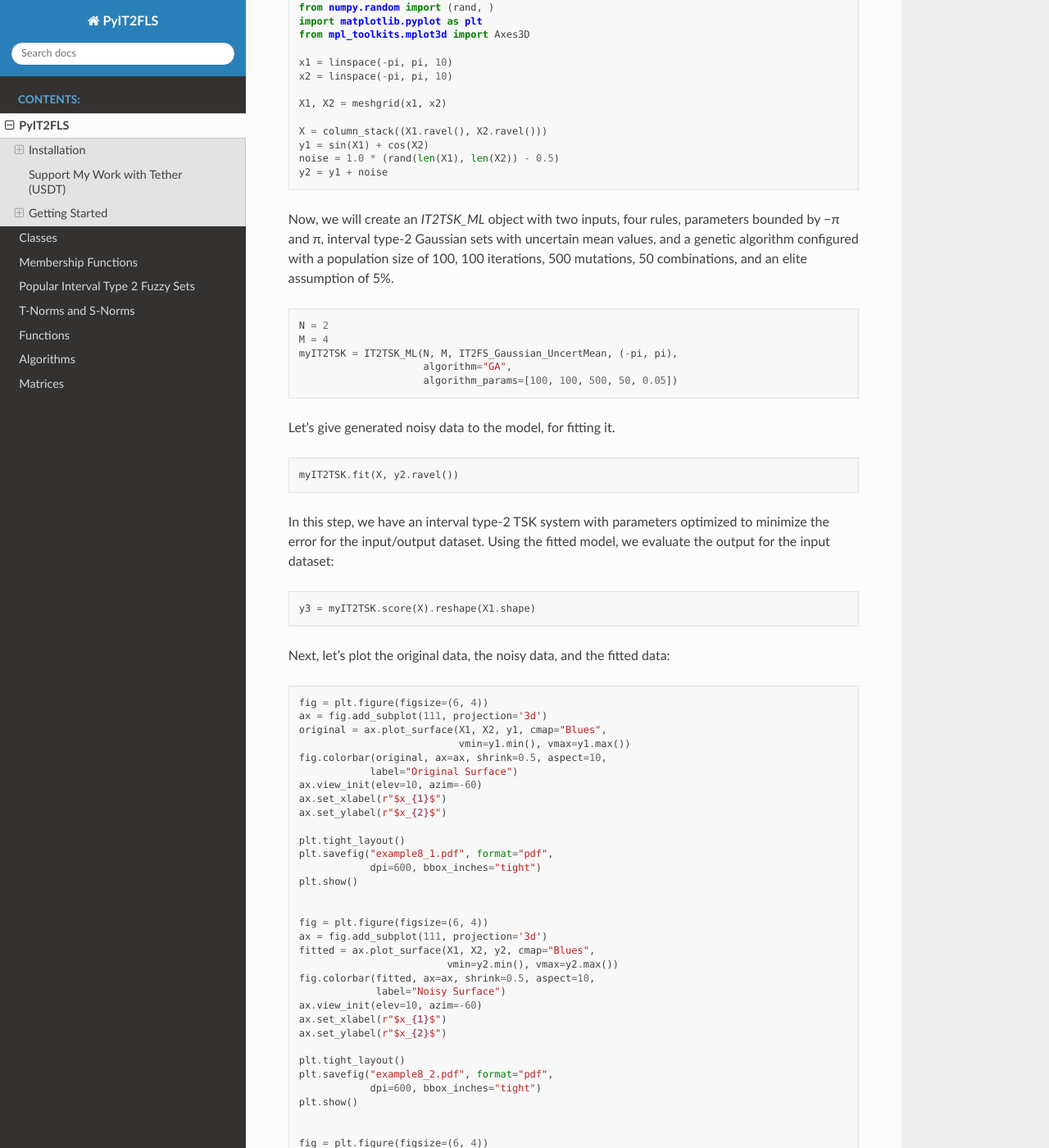
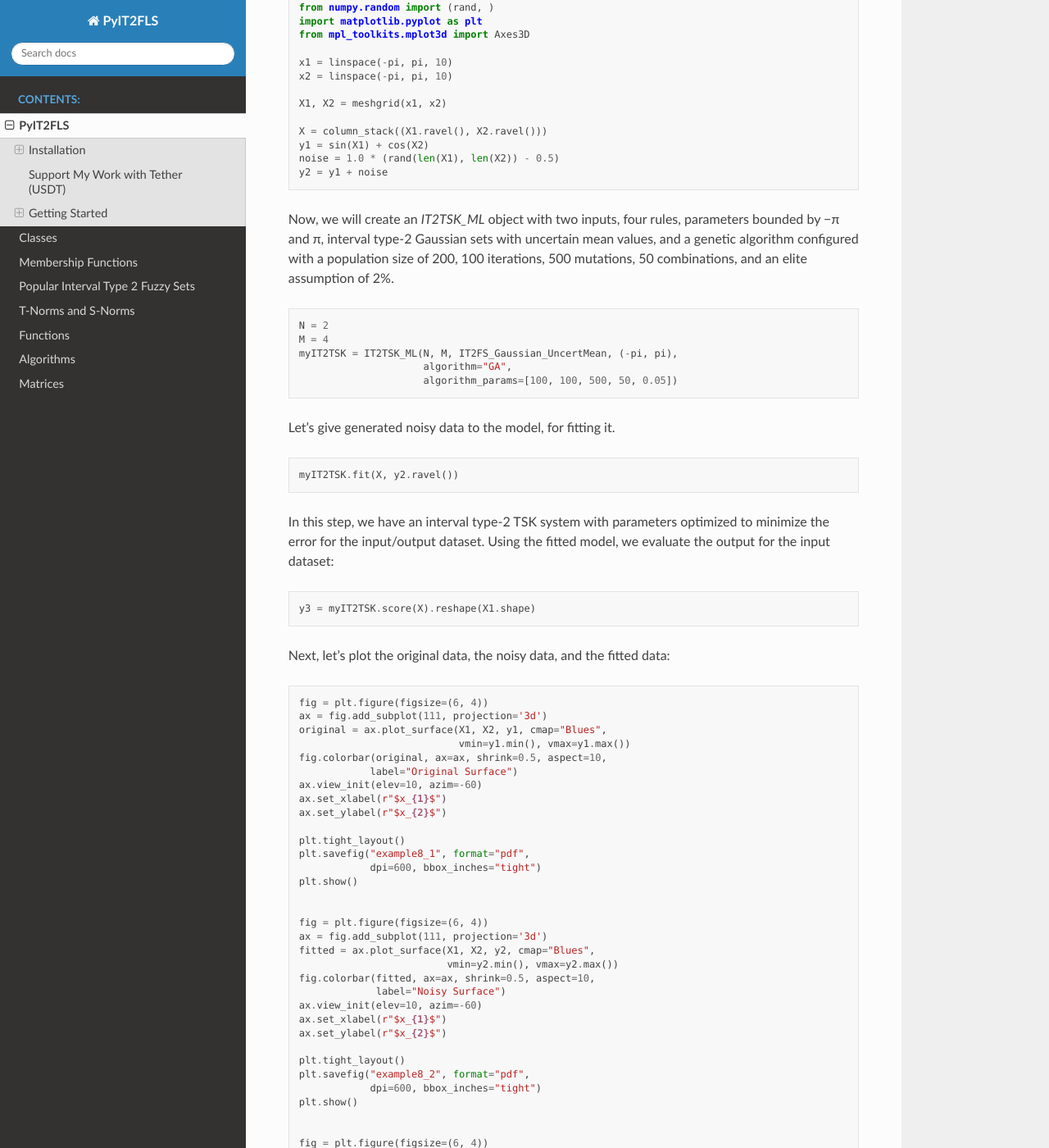
Before and after one commit to Haghrah/PyIT2FLS, a Sphinx documentation site: the page built from docs/_generated/pyit2fls.rst, in a window 1280 px wide and 1400 px high, scrolled down 18539 px. Shown: the whole window at 82% size. Built offline with Sphinx 7.4.7 and the Read the Docs theme 3.1.0, drawn with Linux system fonts in a browser that asks for light colours; some of the changed text lies outside the part shown.

Commit message:
Examples provided by documentations ...

```diff
--- a/docs/_generated/pyit2fls.rst
+++ b/docs/_generated/pyit2fls.rst
@@ -810,8 +810,8 @@ resemble the original mathematical model.
 
 Now, we will create an *IT2TSK_ML* object with two inputs, four rules, parameters bounded by −π
 and π, interval type-2 Gaussian sets with uncertain mean values, and a genetic algorithm configured
-with a population size of 100, 100 iterations, 500 mutations, 50 combinations, and an elite
-assumption of 5%.
+with a population size of 200, 100 iterations, 500 mutations, 50 combinations, and an elite
+assumption of 2%.
 
 .. code-block:: python
 
@@ -850,7 +850,7 @@ Next, let’s plot the original data, the noisy data, and the fitted data:
     ax.set_ylabel(r"$x_{2}$")
 
     plt.tight_layout()
-    plt.savefig("example8_1.pdf", format="pdf",
+    plt.savefig("example8_1", format="pdf",
                 dpi=600, bbox_inches="tight")
     plt.show()
 
@@ -866,7 +866,7 @@ Next, let’s plot the original data, the noisy data, and the fitted data:
     ax.set_ylabel(r"$x_{2}$")
 
     plt.tight_layout()
-    plt.savefig("example8_2.pdf", format="pdf",
+    plt.savefig("example8_2", format="pdf",
                 dpi=600, bbox_inches="tight")
     plt.show()
 
@@ -883,7 +883,7 @@ Next, let’s plot the original data, the noisy data, and the fitted data:
     ax.set_ylabel(r"$x_{2}$")
 
     plt.tight_layout()
-    plt.savefig("example8_3.pdf", format="pdf",
+    plt.savefig("example8_3", format="pdf",
                 dpi=600, bbox_inches="tight")
     plt.show()
 
```
Also changed, not shown: docs/_static/Figure_18.png (added), docs/_static/Figure_19.png (added), docs/_static/Figure_20.png (added), docs/_static/Figure_21.png (added), docs/_static/Figure_22.png (added), docs/_static/Figure_23.png (added), docs/_static/Figure_24.png (added), 2 other files.
